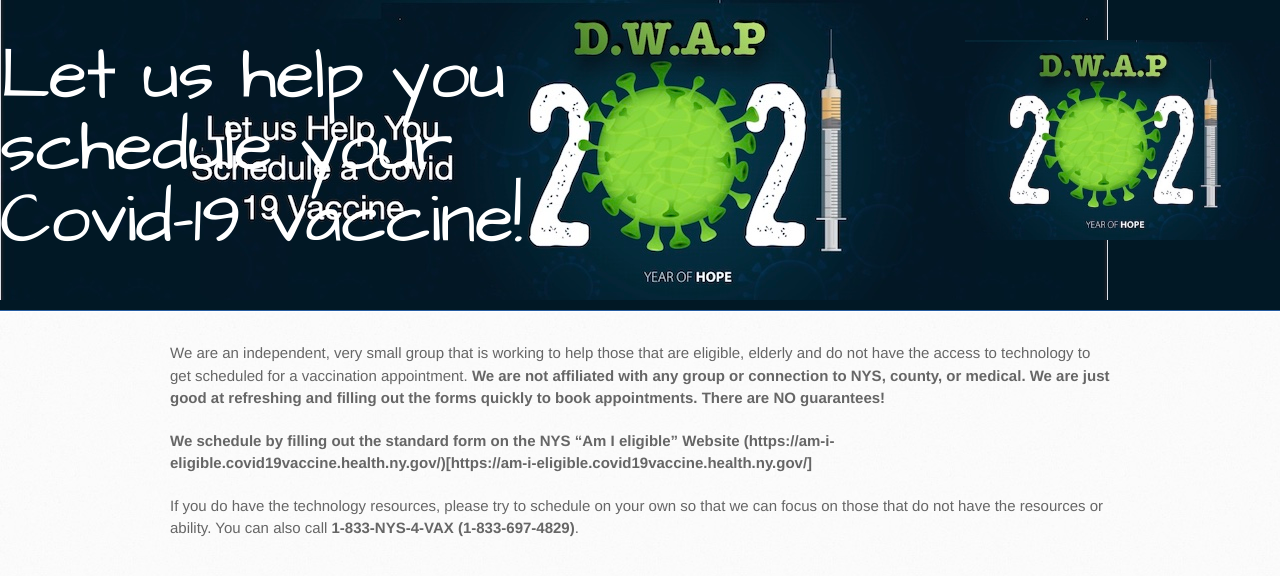
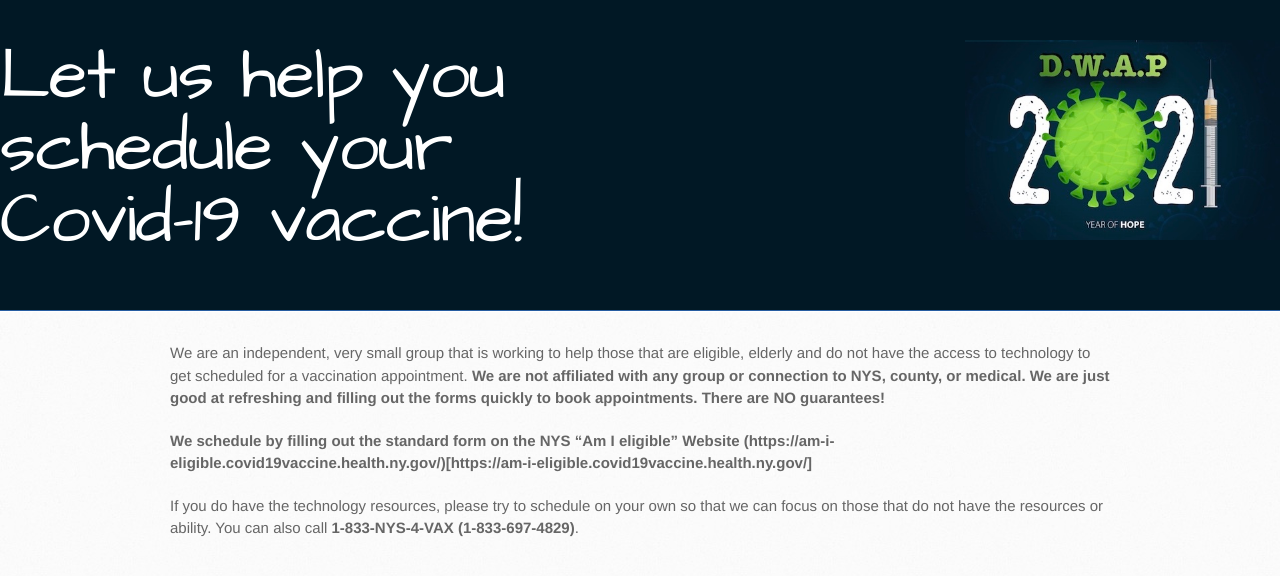
Before and after one commit to loganrath/dwap-main, a Jekyll site: the page built from index.md, in a window 1280 px wide. Shown: the top 576 px of the page. Built offline with Jekyll 4.4.1, drawn with Linux system fonts in a browser that asks for light colours.

Commit message:
change banner

```diff
--- a/_config.yml
+++ b/_config.yml
@@ -1,4 +1,4 @@
-title: DWAP- Vaccine Help in Rochester
+title: Vaccine Help in Rochester
 description: A website helping folx get vaccinated
 show_downloads: false
 ## google_analytics:
--- a/_sass/jekyll-theme-architect.scss
+++ b/_sass/jekyll-theme-architect.scss
@@ -27,7 +27,7 @@ header {
   padding-top: 40px;
   padding-bottom: 40px;
   font-family: 'Architects Daughter', 'Helvetica Neue', Helvetica, Arial, serif;
-  background: #011825 url(../images/banner.jpg) no-repeat;
+  background: #011825;
   border-bottom: solid 1px #275da1;
 }
 
```
